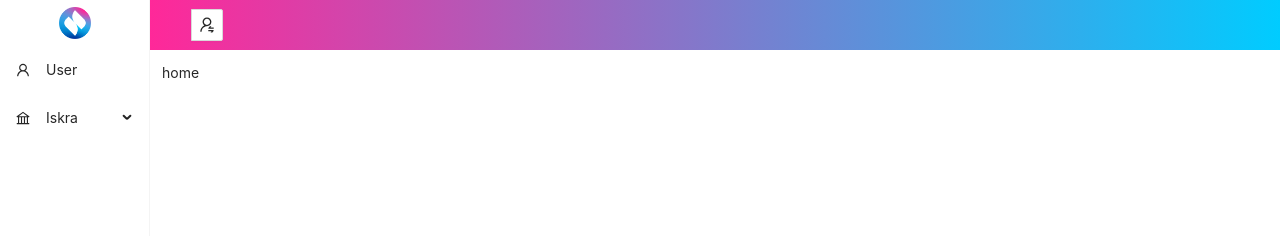
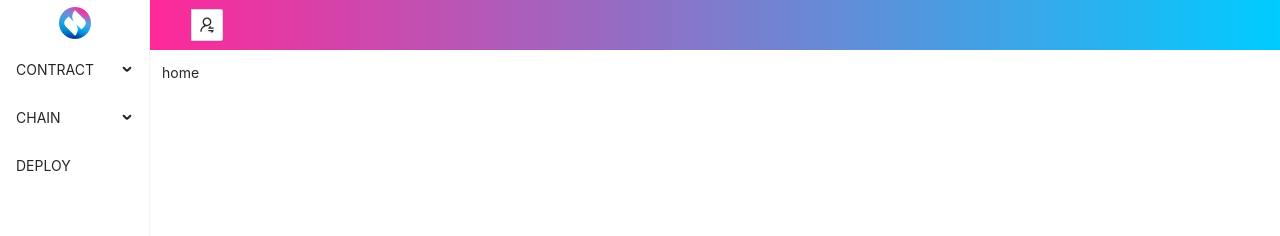
Before and after one commit to isk-bokang/admin-platform-fe-pilot, a React (Vite) app: page / in a window 1280 px wide. Shown: the top 236 px of the page. Built offline with nearby package versions, Linux system fonts and the light colour scheme.

Commit message:
feat: adjust router to platform admin

```diff
--- a/src/constants.ts
+++ b/src/constants.ts
@@ -7,10 +7,10 @@ export enum Color {
 };
 
 export enum RouteName {
-  USER = 'users',
-  USER_ID = ':userId',
-  ISKRA = 'iskras',
-  WALLET = 'wallets',
-  WALLET_ID = ':walletId',
-  ISK = 'isks',
+  CONTRACTS = 'contracts',
+  CONTRACT_META_DATA = 'meta_contracts',
+  DEPLOYED_CONTRACTS = 'deployed_contracts',
+  CHAINS = 'chains',
+  CHAIN_META_DATA = 'meta_chains',
+  DEPLOY_CONTRACT = 'deploy',
 };
--- /dev/null
+++ b/src/pages/Chains.tsx
@@ -0,0 +1,7 @@
+function Chains(){
+    return (
+        <div> Chains </div>
+    )
+}
+
+export default Chains
--- /dev/null
+++ b/src/pages/Contracts.tsx
@@ -0,0 +1,7 @@
+function Contracts(){
+    return (
+        <div> Contracts </div>
+    )
+}
+
+export default Contracts
--- /dev/null
+++ b/src/pages/Deploy.tsx
@@ -0,0 +1,7 @@
+function Deploy(){
+    return (
+        <div> Deploy </div>
+    )
+}
+
+export default Deploy
--- a/src/pages/ISK.tsx
+++ /dev/null
@@ -1,9 +0,0 @@
-import React from "react";
-
-function Isk() {
-  return (
-    <div>isk index</div>
-  )
-}
-
-export default Isk;
--- a/src/pages/User.tsx
+++ /dev/null
@@ -1,9 +0,0 @@
-import React from "react";
-
-function User() {
-  return (
-    <div>user index</div>
-  );
-}
-
-export default User;
--- a/src/pages/UserDetail.tsx
+++ /dev/null
@@ -1,15 +0,0 @@
-import React from "react";
-import {useParams} from 'react-router-dom';
-
-function UserDetail() {
-
-  const {userId} = useParams();
-
-  console.log(userId);
-
-  return (
-    <div>user detail</div>
-  )
-}
-
-export default UserDetail;
--- a/src/pages/Wallet.tsx
+++ /dev/null
@@ -1,9 +0,0 @@
-import React from "react";
-
-function Wallet() {
-  return (
-    <div>wallet index</div>
-  );
-}
-
-export default Wallet;
--- a/src/pages/WalletDetail.tsx
+++ /dev/null
@@ -1,14 +0,0 @@
-import React from "react";
-import { useParams } from 'react-router-dom';
-
-function WalletDetail() {
-  const params = useParams();
-
-  console.log(params);
-
-  return (
-    <div>wallet detail</div>
-  );
-}
-
-export default WalletDetail;
--- a/src/routers.tsx
+++ b/src/routers.tsx
@@ -2,17 +2,11 @@ import React, { CSSProperties } from 'react';
 import { UserOutlined, BankOutlined, CopyrightOutlined, WalletOutlined } from '@ant-design/icons';
 import { RoutePage, SidebarRoute } from './common/common.interface';
 import { RouteName } from './constants';
-import Isk from './pages/ISK';
-import User from './pages/User';
-import UserDetail from './pages/UserDetail';
-import Wallet from './pages/Wallet';
-import WalletDetail from './pages/WalletDetail';
+
 import Home from './pages/Home';
-
-const SIDEBAR_ICON_STYLE: CSSProperties = {
-  width: '20px',
-  height: '20px',
-};
+import Contracts from './pages/Contracts';
+import Chains from './pages/Chains';
+import Deploy from './pages/Deploy';
 
 export const routePages: RoutePage[] = [
   {
@@ -20,57 +14,64 @@ export const routePages: RoutePage[] = [
     page: <Home />,
   },
   {
-    key: RouteName.USER,
-    page: <User />,
+    key: RouteName.CONTRACTS,
+    page: <Contracts />,
+    children : [
+      {
+        key: RouteName.CONTRACT_META_DATA,
+        page: <Contracts />,
+      },
+      {
+        key: RouteName.DEPLOYED_CONTRACTS,
+        page: <Contracts />,
+      },
+    ]
+  },
+  {
+    key: RouteName.CHAINS,
+    page: <Chains />,
+    children:[
+      {
+        key: RouteName.CHAIN_META_DATA,
+        page: <Chains />,
+      },
+    ]
+  },
+  {
+    key: RouteName.DEPLOY_CONTRACT,
+    page: <Deploy />,
+  },
+];
+
+export const sidebarRouters: SidebarRoute[] = [
+  {
+    key: RouteName.CONTRACTS,
+    label: 'CONTRACT',
+
     children: [
       {
-        key: RouteName.USER_ID,
-        page: <UserDetail />
+        key: RouteName.CONTRACT_META_DATA,
+        label: 'Contract Metadata',
+      },
+      {
+        key: RouteName.DEPLOYED_CONTRACTS,
+        label: 'Deployed Contracts',
       }
     ]
   },
   {
-    key: RouteName.ISKRA,
-    children: [
+    key : RouteName.CHAINS,
+    label : "CHAIN",
+    children : [
       {
-        key: RouteName.ISK,
-        page: <Isk/>
-      },
-      {
-        key: RouteName.WALLET,
-        page: <Wallet/>,
-        children: [
-          {
-            key: RouteName.WALLET_ID,
-            page: <WalletDetail/>
-          }
-        ]
-      }
-    ],
-  }
-];
-
-export const sidebarRouters: SidebarRoute[] = [
-  {
-    key: RouteName.USER,
-    label: 'User',
-    icon: <UserOutlined style={SIDEBAR_ICON_STYLE} />,
-  },
-  {
-    key: RouteName.ISKRA,
-    label: 'Iskra',
-    icon: <BankOutlined style={SIDEBAR_ICON_STYLE} />,
-    children: [
-      {
-        key: RouteName.ISK,
-        label: 'ISK',
-        icon: <CopyrightOutlined style={SIDEBAR_ICON_STYLE} />,
-      },
-      {
-        key: RouteName.WALLET,
-        label: 'Wallet',
-        icon: <WalletOutlined style={SIDEBAR_ICON_STYLE} />,
+        key: RouteName.CHAIN_META_DATA,
+        label: 'Chain Metadata',
       }
     ]
   },
+  {
+    key : RouteName.DEPLOY_CONTRACT,
+    label : "DEPLOY"
+  }
+
 ];
```
